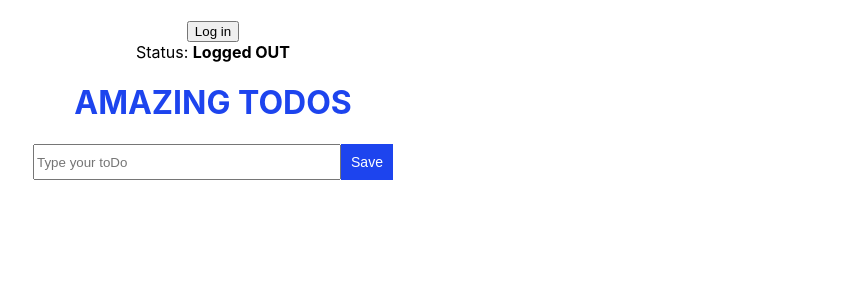
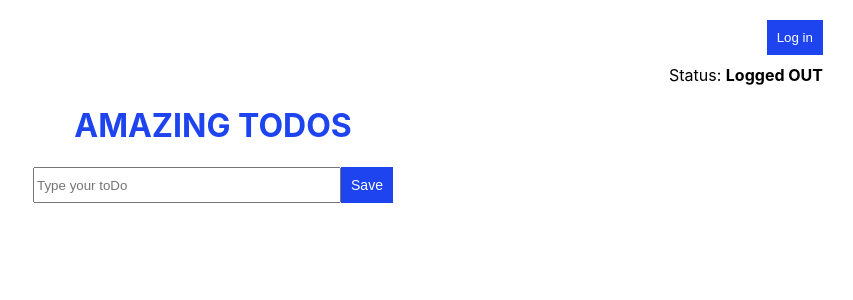
Before and after one commit to AndreyKornyusko/Table-luk, a React (Create React App) app in the folder my-app/: page / in a window 1280 px wide. Shown: the top 300 px of the page, without its empty margins (427-1280 px from the left). Built offline with nearby package versions, Linux system fonts and the light colour scheme.

Commit message:
fixed auth

```diff
--- a/my-app/src/App.css
+++ b/my-app/src/App.css
@@ -2,6 +2,8 @@
   text-align: center;
   padding-top: 20px;
   padding-bottom: 100px;
+  padding-right: 30px;
+  padding-left: 30px;
 }
 
 .app-title {
--- /dev/null
+++ b/my-app/src/Componets/AuthManager/AuthManager.css
@@ -0,0 +1,27 @@
+.auth-wrapper {
+  width: 100%;
+  text-align: right;
+  padding-right: 30px;
+}
+
+.auth-wrapper button {
+  background-color: rgb(29, 68, 238);
+  color: #fff;
+  padding: 10px;
+  cursor: pointer;
+  margin-bottom: 10px;
+  border: none;
+}
+
+.auth-wrapper button:hover {
+  background-color: rgb(85, 113, 236);
+}
+
+.auth-wrapper button:active {
+  background-color: rgb(128, 147, 233);
+  outline: none;
+}
+
+.auth-wrapper button:focus {
+  outline: none;
+}
--- a/my-app/src/Componets/AuthManager/AuthManager.tsx
+++ b/my-app/src/Componets/AuthManager/AuthManager.tsx
@@ -1,5 +1,6 @@
 import React, { useContext } from 'react';
 import { authenticationContext } from '../../Context/Authentication';
+import './AuthManager.css';
 
 const AuthManager = () => {
   const { authenticated, logIn, logOut } = useContext(authenticationContext);
@@ -19,14 +20,14 @@ const AuthManager = () => {
   };
 
   return (
-    <div>
+    <div className="auth-wrapper">
       {authenticated ? (
         <button onClick={logout}>Log out</button>
       ) : (
           <button onClick={login}>Log in</button>
         )}
 
-      <div>
+      <div className="auth-status">
         Status: <b>{authenticated ? 'Logged IN' : 'Logged OUT'}</b>
       </div>
     </div>
--- a/my-app/src/Context/Authentication.tsx
+++ b/my-app/src/Context/Authentication.tsx
@@ -1,6 +1,6 @@
 import React, { createContext, useState } from 'react';
 
-export const authenticationContext = createContext([]);
+export const authenticationContext = createContext('');
 
 export const AuthContextProvider = props => {
   const [authenticated, setAuthenticated] = useState(false);
--- a/my-app/src/index.tsx
+++ b/my-app/src/index.tsx
@@ -3,10 +3,14 @@ import ReactDOM from 'react-dom';
 import './index.css';
 import App from './App';
 import reportWebVitals from './reportWebVitals';
+import { AuthContextProvider } from '../src/Context/Authentication';
+
 
 ReactDOM.render(
   <React.StrictMode>
-    <App />
+    <AuthContextProvider>
+      <App />
+    </AuthContextProvider>
   </React.StrictMode>,
   document.getElementById('root')
 );
--- a/my-app/tsconfig.json
+++ b/my-app/tsconfig.json
@@ -18,7 +18,7 @@
     "resolveJsonModule": true,
     "isolatedModules": true,
     "noEmit": true,
-    "jsx": "react"
+    "jsx": "react-jsx"
   },
   "include": [
     "./src/**/*.ts"
```
Also changed, not shown: 1 other file (tests, documents, lock files or other folders).
